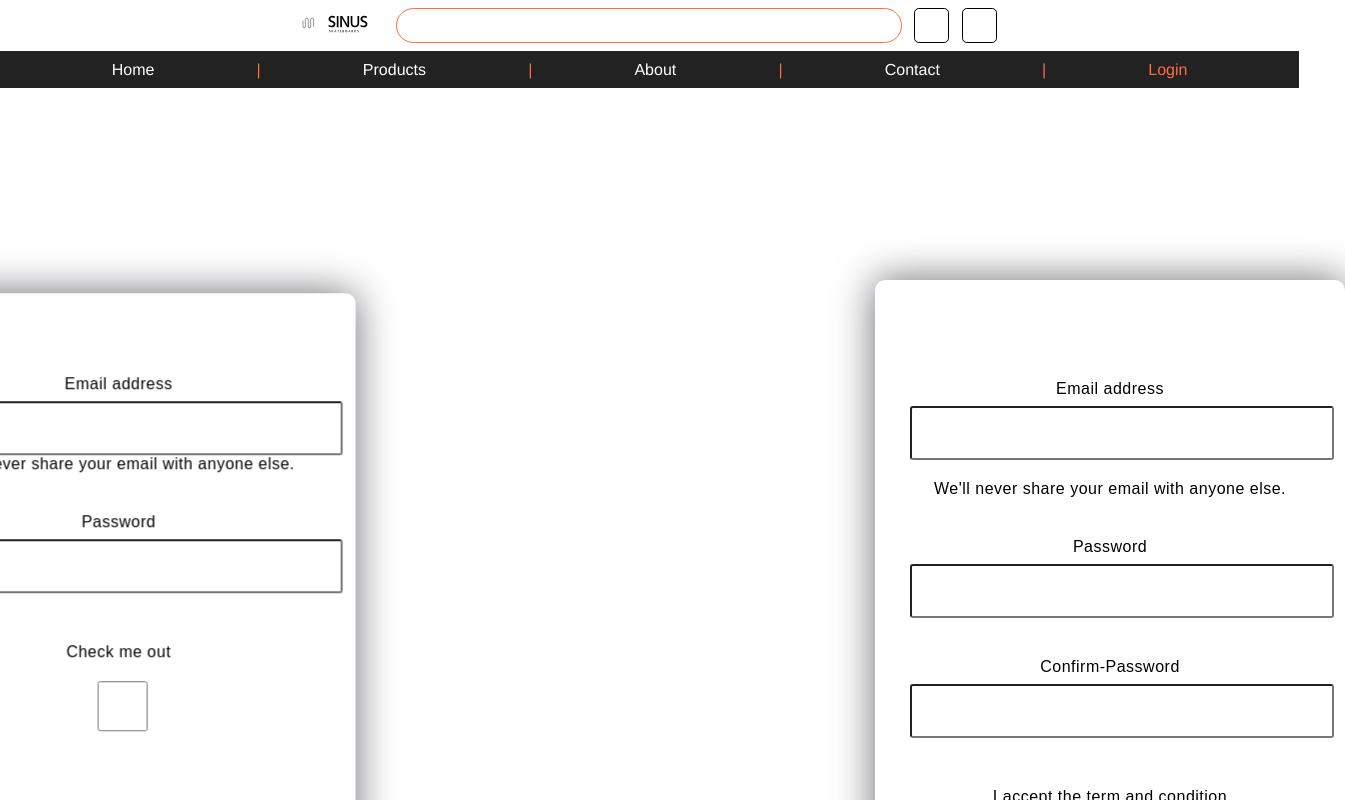
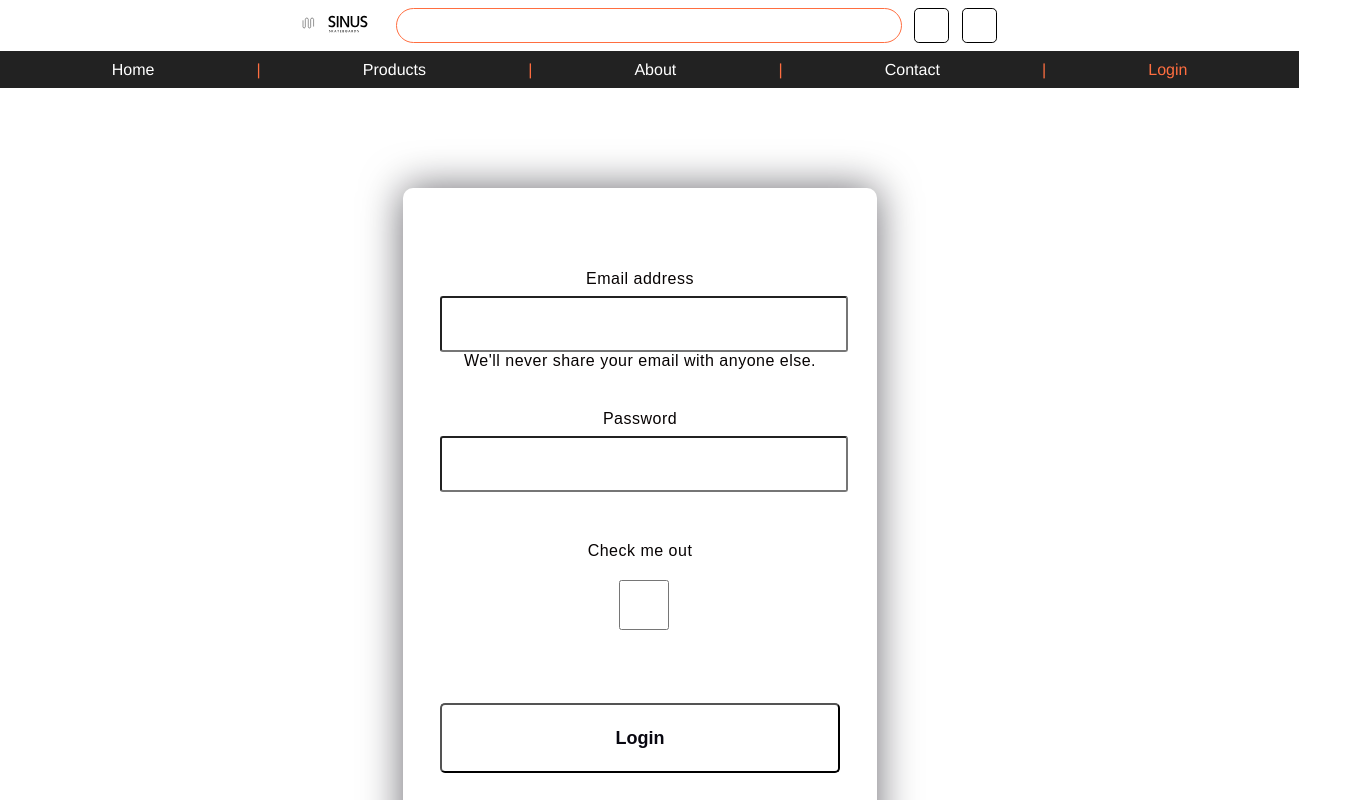
Before and after one commit to theodorwill/Slutprojekt-Sinus-Webshop, a Vue app: page /login in a window 1280 px wide. Shown: the top 800 px of the page, 1345 px wide, since content can reach past the window. Built offline with nearby package versions, Linux system fonts and the light colour scheme.

Commit message:
changing scss style

```diff
--- a/src/views/Login.vue
+++ b/src/views/Login.vue
@@ -51,25 +51,25 @@ export default {};
 
 <style  lang= "scss" scoped>
 .login-register{
+  display: flex;
+  justify-content: center;
+  align-items: center;
+  height:auto;
+
 
    .login-register-one {
-                /* background: linear-gradient(#1845ad, #23a2f6); */
-                left: -80px;
-                top: -80px;
 
+                 /* display:none; */
                  .login-form {
-                  height: 580px;
+                  height:580px;
                   width: 400px;
-                  /* background-color: rgba(23, 75, 207, 0.898); */
-                  position:relative;
-                  transform: translate(-160%, +30%);
-                  top: 100%;
-                  left: 50%;
                   border-radius: 10px;
                   backdrop-filter: blur(10px);
                   border: 2px solid rgba(255, 255, 255, 0.1);
                   box-shadow: 0 0 40px rgba(8, 7, 16, 0.6);
                   padding: 50px 35px;
+                  margin-top: 100px;
+                  margin-bottom: 360px;
 
                  font-family: "Poppins", sans-serif;
                  color: #070303;
@@ -90,7 +90,7 @@ export default {};
                       width: 100%;
                       background-color: rgba(255, 255, 255, 0.7);
                       border-radius: 3px;
-                      padding: 0 10px;
+                      padding: 0 10px 10 10px;
                       margin-top: 8px;
                       font-size: 14px;
                       font-weight: 300;
@@ -114,7 +114,7 @@ export default {};
                       width: 100%;
                       background-color: rgba(255, 255, 255, 0.7);
                       border-radius: 3px;
-                      padding: 0 10px;
+                      padding: 0 10px 10 10px;
                       margin-top: 8px;
                       font-size: 14px;
                       font-weight: 300;
@@ -161,23 +161,24 @@ export default {};
                 }
 
                  .login-register-two {
-                 /* background: linear-gradient(to right, #ff512f, #f09819); */
-                right: -30px;
-                bottom: -80px;
+                 display:none;
+                 align-items: center;
+
 
                 .register-form {
-                  height: 680px;
+                   height:680px;
                   width: 400px;
-                  /* background-color: rgba(23, 75, 207, 0.898); */
-                  position: relative;
-                  transform: translate(+50%, -60%);
-                  top: 200%;
-                  left: 50%;
                   border-radius: 10px;
                   backdrop-filter: blur(10px);
                   border: 2px solid rgba(255, 255, 255, 0.1);
                   box-shadow: 0 0 40px rgba(8, 7, 16, 0.6);
-                  padding: 70px 35px;
+                  padding: 50px 35px;
+                  margin-top: 180px;
+                  margin-bottom: 360px;
+
+                 font-family: "Poppins", sans-serif;
+                 color: #070303;
+                 letter-spacing: 0.5px;
 
 
                  font-family: "Poppins", sans-serif;
@@ -199,7 +200,7 @@ export default {};
                       width: 100%;
                       background-color: rgba(255, 255, 255, 0.7);
                       border-radius: 3px;
-                      padding: 0 10px;
+                     padding: 0 10px 10 10px;
                       margin-top: 8px;
                       font-size: 14px;
                       font-weight: 300;
@@ -223,7 +224,7 @@ export default {};
                       width: 100%;
                       background-color: rgba(255, 255, 255, 0.7);
                       border-radius: 3px;
-                      padding: 0 10px;
+                      padding: 0 10px 10 10px;
                       margin-top: 8px;
                       font-size: 14px;
                       font-weight: 300;
@@ -242,7 +243,7 @@ export default {};
                       width: 100%;
                       background-color: rgba(255, 255, 255, 0.7);
                       border-radius: 3px;
-                      padding: 0 10px;
+                      padding: 0 10px 10 10px;
                       margin-top: 8px;
                       font-size: 14px;
                       font-weight: 300;
```
